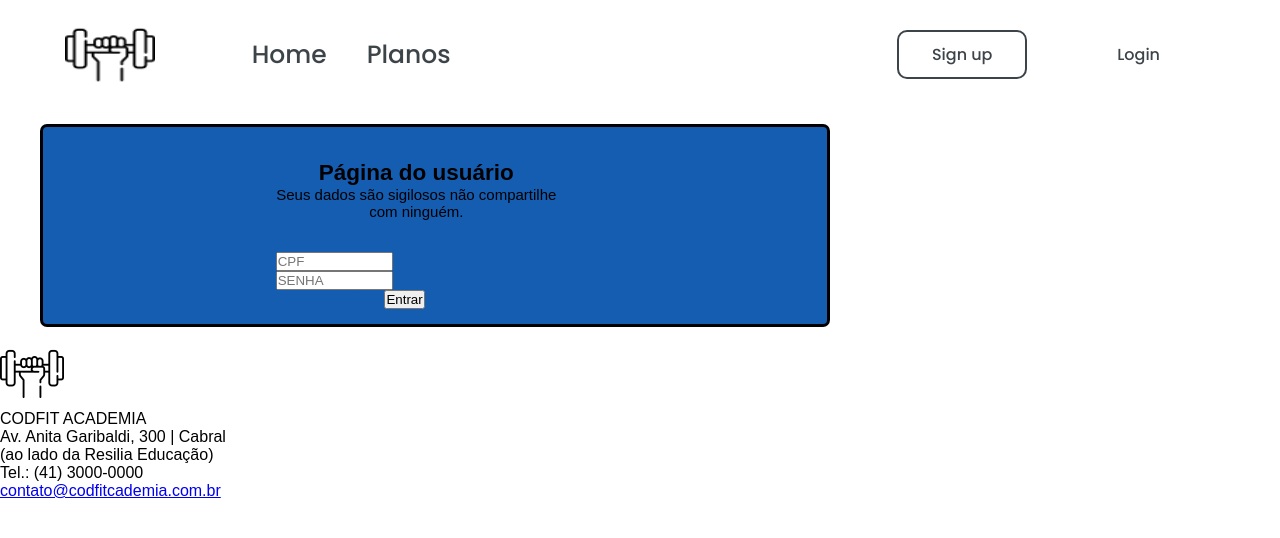
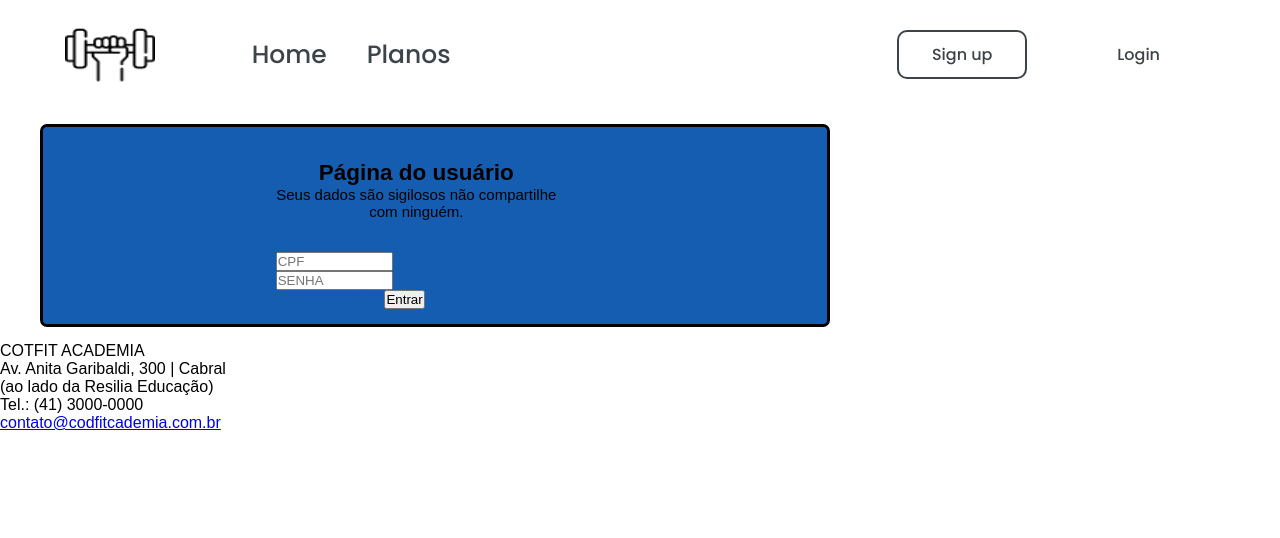
Before and after one commit to k-js/CodFit-Academy, a React (Vite) app: page /Usuario in a window 1280 px wide. Shown: the top 538 px of the page. Built offline with nearby package versions, Linux system fonts and the light colour scheme.

Commit message:
ajustando código
ajustando código

```diff
--- a/src/components/Footer/Footer.jsx
+++ b/src/components/Footer/Footer.jsx
@@ -1,15 +1,11 @@
 //import React from "react";
-import S from "../Footer/Footer.module.css";
-import logo from "../../assets/img/dumbbell.png";
+
 
 function Footer() {
     return (
         <footer className="footer">
-            <nav className='separar'>
-            <img className={S.imge} src={logo} alt="" />
-            </nav>
             <div>
-        <p>CODFIT ACADEMIA</p>
+        <p>COTFIT ACADEMIA</p>
 
         <p>Av. Anita Garibaldi, 300 | Cabral</p>
 
```
